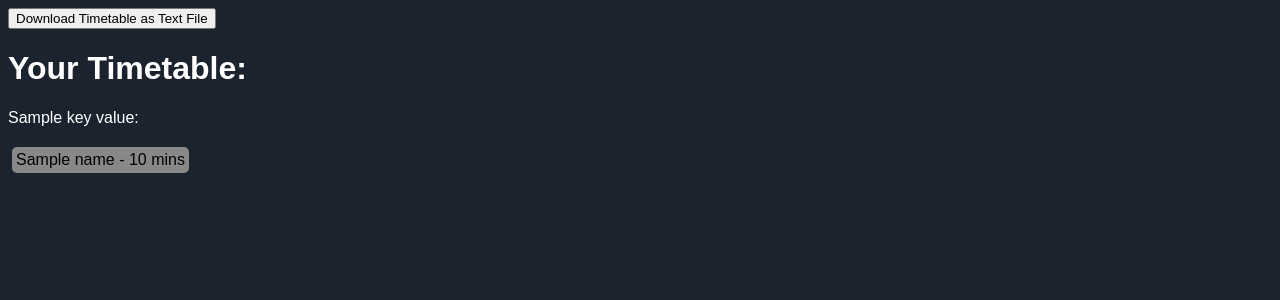
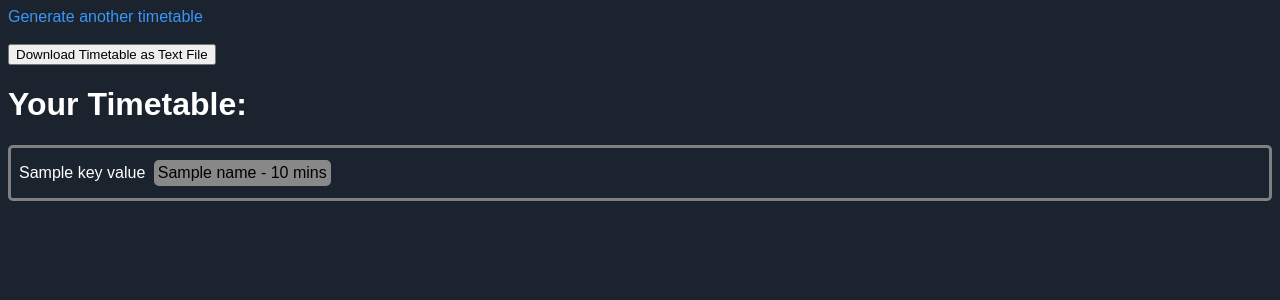
Before and after one commit to VulcanWM/distribute-time, a Flask app: template templates/timetable.html in a window 1280 px wide. Shown: the top 300 px of the page. Run offline with Flask 2, Linux system fonts and the light colour scheme; the template is opened without the code that fills it: most values are stand-ins (such as "Sample title", 1, 10 or a date in 2020).

Commit message:
changed the borders for the forms and the timetable

```diff
--- a/app.py
+++ b/app.py
@@ -27,7 +27,7 @@ def distribute_func():
         activity_number = activity_number.replace("name", "")
         activity_dict = {"Name": request.form[key], "Duration": int(request.form[f'activity{activity_number}duration']), "Amount": int(request.form[f'activity{activity_number}amount'])}
         activities.append(activity_dict)
-    output = distribute(activities, days_time, time_span)
+    output = distribute(activities, days_time, time_span, modified_dates={})
     colours = {}
     for i in range(len(activities)):
       colour = "hsl(" + str(360 * random.uniform(0,1)) + ',' + str(25 + 70 * random.uniform(0,1)) + '%,' + str(85 + 10 * random.uniform(0,1)) + '%)'
--- a/static/script.js
+++ b/static/script.js
@@ -58,6 +58,7 @@ function add_activity(){
 
   var new_button = document.createElement("button");
   new_button.setAttribute("id", "add");
+  new_button.setAttribute("class", "add")
   new_button.setAttribute("onclick", "add_activity()");
   new_button.setAttribute("type", "button")
   new_button.innerHTML = "Add Activity"
@@ -69,7 +70,9 @@ function add_activity(){
 
 function download_timetable(){
   var a = document.createElement("a");
-  a.href = window.URL.createObjectURL(new Blob([document.body.innerText.replace("Download Timetable as Text File", "")], {type: "text/plain"}));
+  var text = document.body.innerText.replace("Download Timetable as Text File", "")
+  text = text.replace("Generate another timetable", "")
+  a.href = window.URL.createObjectURL(new Blob([text], {type: "text/plain"}));
   a.download = "timetable.txt";
   a.click();
 }
--- a/static/style.css
+++ b/static/style.css
@@ -17,3 +17,38 @@ input {
   margin: 4px;position: relative;
   display: inline-block;
 }
+
+a {
+  text-decoration: none;
+  color: #3b96f7;
+}
+
+a:hover {
+  color: #0076f5;
+}
+
+.day {
+  padding: 0.5em;
+  border-radius: 0.3em;
+  border: 0.2em solid grey;
+}
+
+.dates, .days_time, .activities{
+  padding: 0.3em;
+  border: 0.1em solid grey;
+  border-radius: 0.7em
+}
+
+.add {
+  background-color: #2f4565;
+  color: white;
+}
+
+.add:hover {
+  background-color: #304f7e;
+  color: white;
+}
+
+.button {
+
+}
--- a/templates/timetable.html
+++ b/templates/timetable.html
@@ -9,17 +9,18 @@
   </head>
   <body>
     <div class="content">
-      <button onclick='download_timetable()'>Download Timetable as Text File</button>
+      <a href="/">Generate another timetable</a>
+      <br><br>
+      <button onclick='download_timetable()' class="button">Download Timetable as Text File</button>
       <h1>Your Timetable:</h1>
+      <div class="timetable">
       {% for key_value in timetable %}
-        <div class="day" ondrop="drop(event)" ondragover="allowDrop(event)">
+        <div class="day" id="{{key_value[0]}}" ondrop="drop(event)" ondragover="allowDrop(event)">
           {% set date = key_value[2] %}
           {% set routine = key_value[1] %}
           {% set date2 = key_value[0] %}
-          <p>{{date}}:</p>
-          {% if routine == [] %}
-            <p>Nothing for this day</p>
-          {% else %}
+          <span>{{date}} </span>
+          {% if routine != [] %}
             {% for activity in routine %}
               <p class="activity" style="background-color: {{colours[activity['Name']]}}" draggable="true" ondragstart="drag(event)" id="{{date2}}:{{loop.index}}">{{activity['Name']}} - {{activity['Duration']}} mins</p>
             {% endfor %}
@@ -27,6 +28,7 @@
         </div>
         <br>
       {% endfor %}
+      </div>
     </div>
     <script src="{{ url_for('static', filename='script.js') }}"></script>
   </body>
```
Also changed, not shown: functions.py (+5 -3 lines), templates/index.html (+11 -6 lines).
